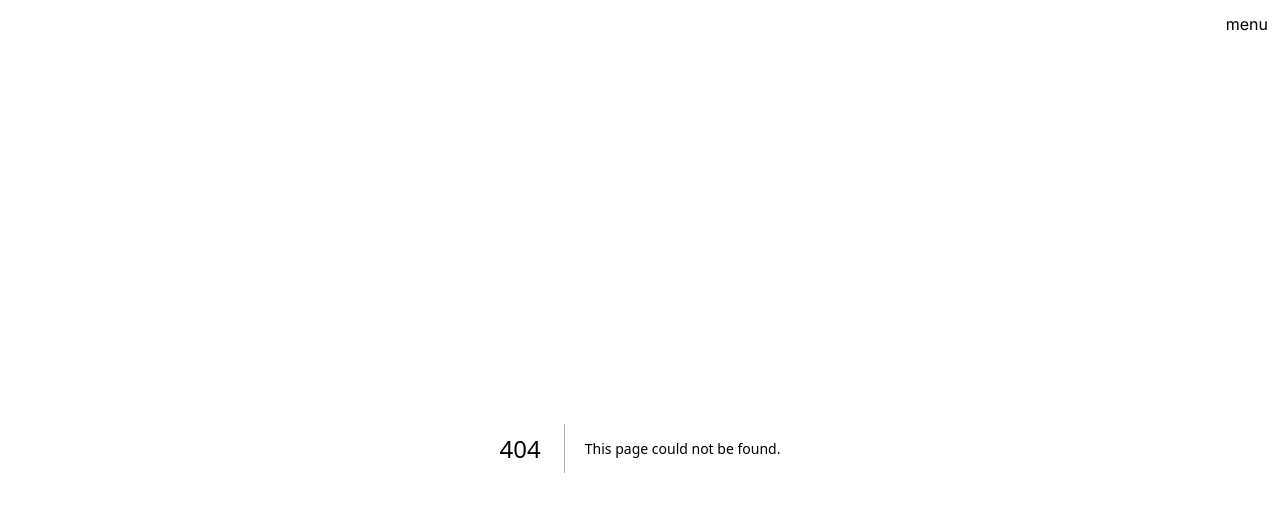
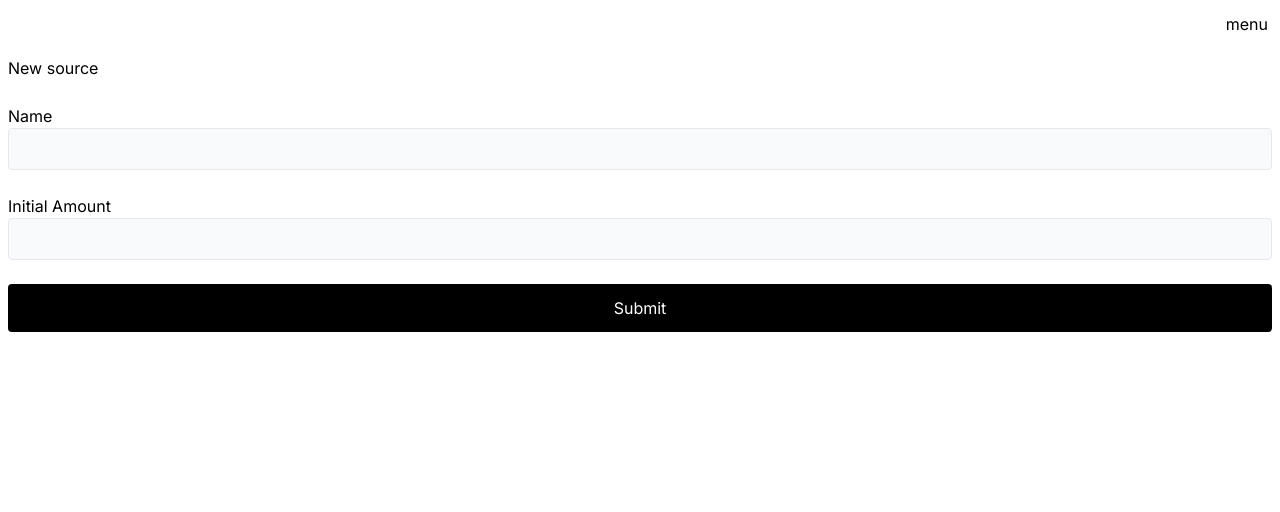
Before and after one commit to nathanelcorpuz/money-tracker, a Next.js app: page /settings/new-source in a window 1280 px wide. Before the commit this address had no page. Shown: the top 512 px of the page. Built offline with nearby package versions, Linux system fonts and the light colour scheme.

Commit message:
main ui complete

```diff
--- a/app/new-transaction/page.js
+++ b/app/new-transaction/page.js
@@ -1,45 +1,29 @@
+import Button from "@/components/common/Button";
+import Input from "@/components/common/Input";
+import Select from "@/components/common/Select";
+
 export default function NewTransaction() {
+	const sourceOptions = [
+		{
+			value: "gcash",
+			label: "GCash",
+		},
+		{
+			value: "cash",
+			label: "Cash",
+		},
+		{
+			value: "bdo",
+			label: "BDO",
+		},
+	];
 	return (
 		<main>
 			<form className="p-2 flex flex-col gap-8">
-				<div className="flex flex-col">
-					<label for="date">Date</label>
-					<input
-						id="date"
-						name="date"
-						className="border rounded p-2 bg-slate-50"
-						type="date"
-					/>
-				</div>
-				<div className="flex flex-col">
-					<label for="source">Source</label>
-					<select
-						className="border rounded p-2 bg-slate-50"
-						name="source"
-						id="source"
-					>
-						<option value="gcash">GCash</option>
-						<option value="cash">Cash</option>
-						<option value="BDO">BDO</option>
-					</select>
-				</div>
-				<div className="flex flex-col">
-					<label for="name">Name</label>
-					<input
-						id="name"
-						name="name"
-						className="border rounded p-2 bg-slate-50"
-					/>
-				</div>
-				<div className="flex flex-col">
-					<label for="amount">Amount</label>
-					<input
-						className="border rounded p-2 bg-slate-50"
-						id="amount"
-						name="amount"
-						type="number"
-					/>
-				</div>
+				<Input name="date" type="date" label="Date" />
+				<Select label="Source" name="source" options={sourceOptions} />
+				<Input name="name" type="text" label="Name" />
+				<Input name="amount" type="number" label="Number" />
 				<div>
 					<p className="pb-4">Type</p>
 					<div className="flex gap-8">
@@ -53,7 +37,7 @@ export default function NewTransaction() {
 						</div>
 					</div>
 				</div>
-				<button className="bg-black text-white p-3 rounded">Submit</button>
+				<Button>Submit</Button>
 			</form>
 		</main>
 	);
--- /dev/null
+++ b/app/settings/new-source/page.js
@@ -0,0 +1,15 @@
+import Button from "@/components/common/Button";
+import Input from "@/components/common/Input";
+
+export default function NewSource() {
+	return (
+		<main className="p-2 flex flex-col gap-6">
+			<p>New source</p>
+			<form className="flex flex-col gap-6">
+				<Input label="Name" type="text" name="name" />
+				<Input label="Initial Amount" type="number" name="initialAmount" />
+				<Button>Submit</Button>
+			</form>
+		</main>
+	);
+}
--- /dev/null
+++ b/app/settings/page.js
@@ -0,0 +1,19 @@
+import Link from "next/link";
+
+export default function Settings() {
+	return (
+		<main>
+			<menu className="flex flex-col gap-6 p-2">
+				<li>
+					<Link href="/settings/new-source">Create new source</Link>
+				</li>
+				<li>
+					<Link href="/">Change password</Link>
+				</li>
+				<li>
+					<Link href="/">Change username</Link>
+				</li>
+			</menu>
+		</main>
+	);
+}
--- /dev/null
+++ b/components/common/Button.js
@@ -0,0 +1,5 @@
+export default function Button({ children }) {
+	return (
+		<button className="bg-black text-white p-3 rounded">{children}</button>
+	);
+}
--- /dev/null
+++ b/components/common/Input.js
@@ -0,0 +1,13 @@
+export default function Input({ label, name, type }) {
+	return (
+		<div className="flex flex-col">
+			<label for={name}>{label}</label>
+			<input
+				id={name}
+				name={name}
+				className="border rounded p-2 bg-slate-50"
+				type={type}
+			/>
+		</div>
+	);
+}
```
